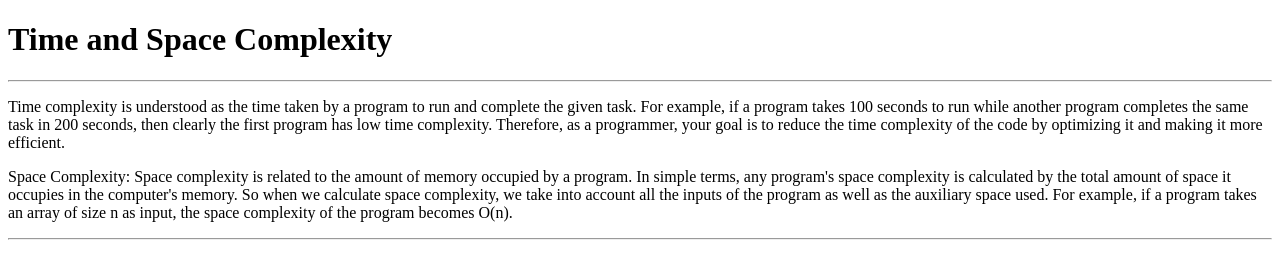
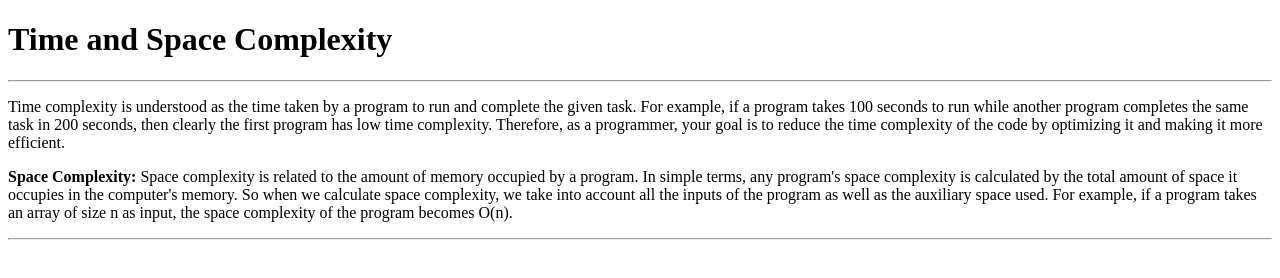
Before and after one commit to acciojob/time-and-space-complexity-ArchanaNambiar, a website: page main.html in a window 1280 px wide. Drawn offline with Linux system fonts and the light colour scheme.

Commit message:
created a submission

```diff
--- a/main.html
+++ b/main.html
@@ -11,7 +11,7 @@
 	<hr>
 	<p>Time complexity is understood as the time taken by a program to run and complete the given task. For example, if a program takes 100 seconds to run while another program completes the same task in 200 seconds, then clearly the first program has low time complexity. Therefore, as a programmer, your goal is to reduce the time complexity of the code by optimizing it and making it more efficient.</p>
 
-     <p>Space Complexity: Space complexity is related to the amount of memory occupied by a program. In simple terms, any program's space complexity is calculated by the total amount of space it occupies in the computer's memory. So when we calculate space complexity, we take into account all the inputs of the program as well as the auxiliary space used. For example, if a program takes an array of size n as input, the space complexity of the program becomes O(n).</p>
+     <p><b>Space Complexity:</b> Space complexity is related to the amount of memory occupied by a program. In simple terms, any program's space complexity is calculated by the total amount of space it occupies in the computer's memory. So when we calculate space complexity, we take into account all the inputs of the program as well as the auxiliary space used. For example, if a program takes an array of size n as input, the space complexity of the program becomes O(n).</p>
     <hr>
 	<!-- the entire body must be written by student -->
     <script type="text/javascript" src="./script.js">
```
